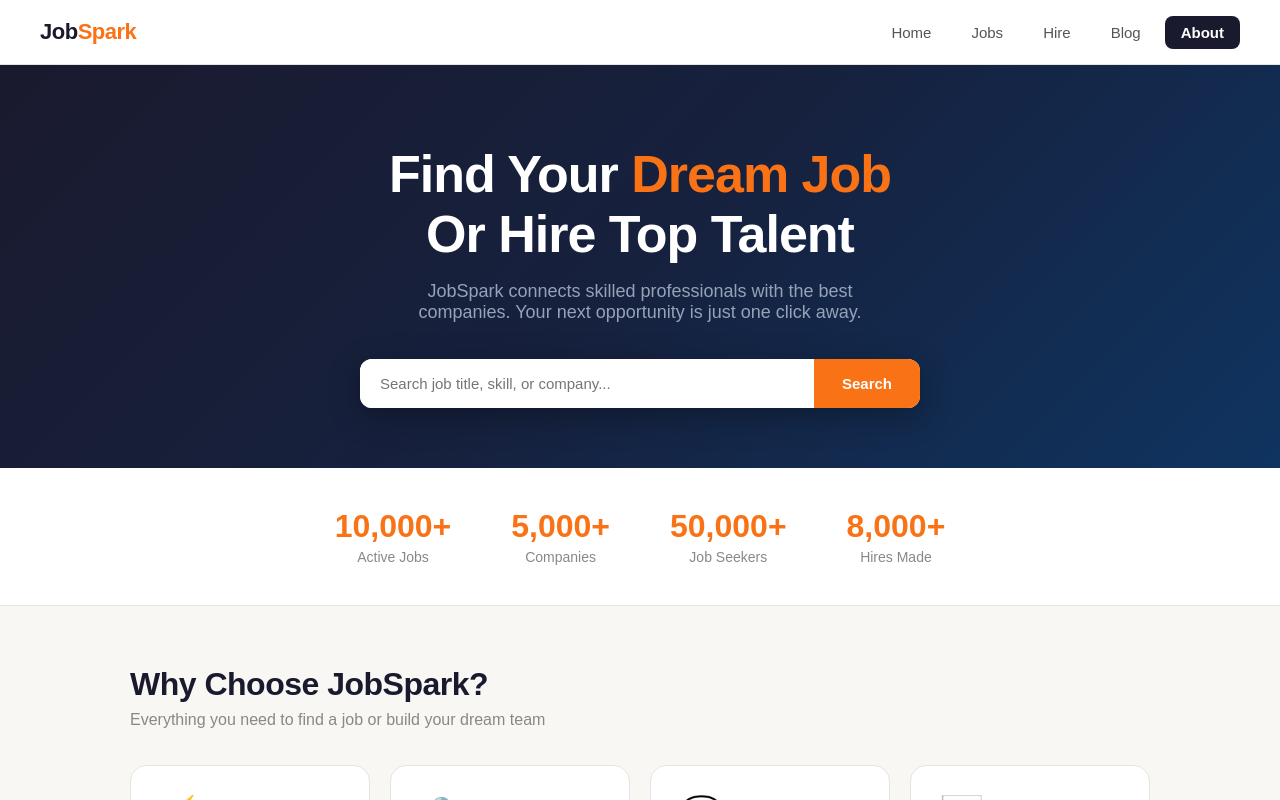
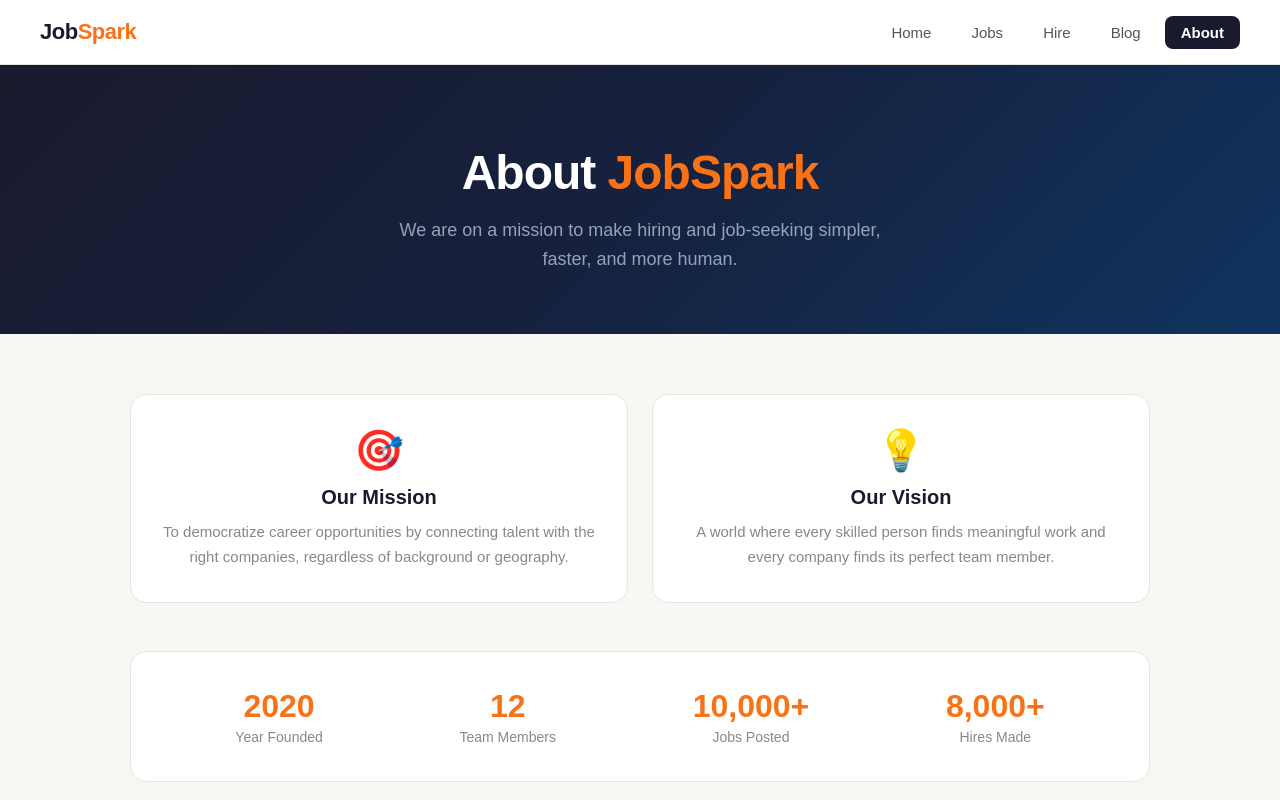
Before and after one commit to omsamurai/vacancy, a React (Create React App) app in the folder frontend/: page / in a window 1280 px wide. Both pictures are taken after a click on the button "About". Shown: the top 800 px of the page. Built offline with nearby package versions, Linux system fonts and the light colour scheme.

Commit message:
feat: added About page

```diff
--- a/frontend/src/App.js
+++ b/frontend/src/App.js
@@ -4,17 +4,19 @@ import Home from "./pages/Home";
 import Jobs from "./pages/Jobs";
 import Hire from "./pages/Hire";
 import Blog from "./pages/Blog";
+import About from "./pages/About";
 
 function App() {
   const [page, setPage] = useState("Home");
 
   function renderPage() {
     switch (page) {
-      case "Home": return <Home setPage={setPage} />;
-      case "Jobs": return <Jobs />;
-      case "Hire": return <Hire />;
-      case "Blog": return <Blog />;
-      default:     return <Home setPage={setPage} />;
+      case "Home":  return <Home setPage={setPage} />;
+      case "Jobs":  return <Jobs />;
+      case "Hire":  return <Hire />;
+      case "Blog":  return <Blog />;
+      case "About": return <About />;
+      default:      return <Home setPage={setPage} />;
     }
   }
 
--- /dev/null
+++ b/frontend/src/pages/About.js
@@ -0,0 +1,319 @@
+function About() {
+
+  const team = [
+    { name: "Ananya Iyer",  role: "CEO & Founder",    emoji: "👩‍💼", color: "#fef3c7" },
+    { name: "Rohit Kumar",  role: "CTO",               emoji: "👨‍💻", color: "#dbeafe" },
+    { name: "Meera Singh",  role: "Head of Design",    emoji: "👩‍🎨", color: "#fce7f3" },
+    { name: "Dev Patel",    role: "Head of Growth",    emoji: "🧑‍💼", color: "#dcfce7" },
+  ];
+
+  const values = [
+    { icon: "🤝", title: "Trust",     desc: "We build honest relationships between candidates and employers." },
+    { icon: "⚡", title: "Speed",     desc: "We value your time and make the hiring process fast." },
+    { icon: "🌍", title: "Inclusion", desc: "We believe great talent comes from everywhere." },
+  ];
+
+  const stats = [
+    ["2020",     "Year Founded"],
+    ["12",       "Team Members"],
+    ["10,000+",  "Jobs Posted"],
+    ["8,000+",   "Hires Made"],
+  ];
+
+  return (
+    <div>
+
+      {/* ── HERO SECTION ── */}
+      <div style={styles.hero}>
+        <h1 style={styles.heroTitle}>
+          About <span style={styles.orange}>JobSpark</span>
+        </h1>
+        <p style={styles.heroSub}>
+          We are on a mission to make hiring and job-seeking
+          simpler, faster, and more human.
+        </p>
+      </div>
+
+      <div style={styles.section}>
+
+        {/* ── MISSION & VISION ── */}
+        <div style={styles.twoCol}>
+          <div style={styles.card}>
+            <div style={styles.cardIcon}>🎯</div>
+            <h3 style={styles.cardTitle}>Our Mission</h3>
+            <p style={styles.cardDesc}>
+              To democratize career opportunities by connecting talent
+              with the right companies, regardless of background or geography.
+            </p>
+          </div>
+          <div style={styles.card}>
+            <div style={styles.cardIcon}>💡</div>
+            <h3 style={styles.cardTitle}>Our Vision</h3>
+            <p style={styles.cardDesc}>
+              A world where every skilled person finds meaningful work
+              and every company finds its perfect team member.
+            </p>
+          </div>
+        </div>
+
+        {/* ── STATS ── */}
+        <div style={styles.statsRow}>
+          {stats.map(([num, label]) => (
+            <div key={label} style={styles.statItem}>
+              <div style={styles.statNum}>{num}</div>
+              <div style={styles.statLabel}>{label}</div>
+            </div>
+          ))}
+        </div>
+
+        {/* ── TEAM ── */}
+        <h2 style={styles.sectionTitle}>Meet the Team</h2>
+        <p style={styles.sectionSub}>The people behind JobSpark</p>
+
+        <div style={styles.teamGrid}>
+          {team.map(member => (
+            <div key={member.name} style={styles.teamCard}>
+              {/* Avatar circle with emoji */}
+              <div style={styles.avatar(member.color)}>
+                {member.emoji}
+              </div>
+              <div style={styles.memberName}>{member.name}</div>
+              <div style={styles.memberRole}>{member.role}</div>
+            </div>
+          ))}
+        </div>
+
+        {/* ── VALUES ── */}
+        <h2 style={{ ...styles.sectionTitle, marginTop: "56px" }}>
+          Our Values
+        </h2>
+        <p style={styles.sectionSub}>What we stand for every day</p>
+
+        <div style={styles.valuesGrid}>
+          {values.map(v => (
+            <div key={v.title} style={styles.valueCard}>
+              <div style={styles.valueIcon}>{v.icon}</div>
+              <h3 style={styles.valueTitle}>{v.title}</h3>
+              <p style={styles.valueDesc}>{v.desc}</p>
+            </div>
+          ))}
+        </div>
+
+        {/* ── CONTACT ── */}
+        <div style={styles.contactBox}>
+          <h3 style={styles.contactTitle}>Get in Touch</h3>
+          <p style={styles.contactSub}>
+            Have questions or want to partner with us?
+          </p>
+          <a href="mailto:hello@jobspark.com" style={styles.contactBtn}>
+            ✉️ hello@jobspark.com
+          </a>
+        </div>
+
+      </div>
+    </div>
+  );
+}
+
+// ─────────────────────────────────────────
+// STYLES
+// ─────────────────────────────────────────
+const styles = {
+  // Hero
+  hero: {
+    padding: "80px 40px 60px",
+    textAlign: "center",
+    background: "linear-gradient(135deg, #1a1a2e 0%, #16213e 50%, #0f3460 100%)",
+    color: "#ffffff",
+  },
+  heroTitle: {
+    fontSize: "48px",
+    fontWeight: 900,
+    marginBottom: "16px",
+    letterSpacing: "-1px",
+  },
+  orange: {
+    color: "#f97316",
+  },
+  heroSub: {
+    fontSize: "18px",
+    color: "#94a3b8",
+    maxWidth: "500px",
+    margin: "0 auto",
+    lineHeight: 1.6,
+  },
+
+  // Section wrapper
+  section: {
+    padding: "60px 40px",
+    maxWidth: "1100px",
+    margin: "0 auto",
+  },
+
+  // Mission / Vision
+  twoCol: {
+    display: "grid",
+    gridTemplateColumns: "1fr 1fr",
+    gap: "24px",
+    marginBottom: "48px",
+  },
+  card: {
+    background: "#ffffff",
+    borderRadius: "16px",
+    padding: "32px",
+    border: "1px solid #e8e4de",
+    textAlign: "center",
+  },
+  cardIcon: {
+    fontSize: "40px",
+    marginBottom: "12px",
+  },
+  cardTitle: {
+    fontWeight: 800,
+    fontSize: "20px",
+    marginBottom: "10px",
+    color: "#1a1a2e",
+  },
+  cardDesc: {
+    color: "#888888",
+    lineHeight: 1.7,
+    margin: 0,
+    fontSize: "15px",
+  },
+
+  // Stats
+  statsRow: {
+    display: "flex",
+    justifyContent: "space-around",
+    background: "#ffffff",
+    borderRadius: "16px",
+    padding: "36px",
+    border: "1px solid #e8e4de",
+    marginBottom: "56px",
+  },
+  statItem: {
+    textAlign: "center",
+  },
+  statNum: {
+    fontSize: "32px",
+    fontWeight: 900,
+    color: "#f97316",
+  },
+  statLabel: {
+    fontSize: "14px",
+    color: "#888888",
+    marginTop: "4px",
+  },
+
+  // Section headings
+  sectionTitle: {
+    fontSize: "28px",
+    fontWeight: 800,
+    marginBottom: "8px",
+    color: "#1a1a2e",
+    letterSpacing: "-0.5px",
+  },
+  sectionSub: {
+    color: "#888888",
+    marginBottom: "28px",
+    fontSize: "15px",
+  },
+
+  // Team
+  teamGrid: {
+    display: "grid",
+    gridTemplateColumns: "repeat(auto-fill, minmax(200px, 1fr))",
+    gap: "20px",
+    marginBottom: "16px",
+  },
+  teamCard: {
+    background: "#ffffff",
+    borderRadius: "16px",
+    padding: "28px 20px",
+    border: "1px solid #e8e4de",
+    textAlign: "center",
+  },
+  avatar: (color) => ({
+    width: "72px",
+    height: "72px",
+    borderRadius: "50%",
+    background: color,
+    margin: "0 auto 14px",
+    display: "flex",
+    alignItems: "center",
+    justifyContent: "center",
+    fontSize: "30px",
+  }),
+  memberName: {
+    fontWeight: 700,
+    fontSize: "16px",
+    color: "#1a1a2e",
+    marginBottom: "4px",
+  },
+  memberRole: {
+    color: "#888888",
+    fontSize: "13px",
+  },
+
+  // Values
+  valuesGrid: {
+    display: "grid",
+    gridTemplateColumns: "repeat(3, 1fr)",
+    gap: "20px",
+  },
+  valueCard: {
+    background: "#ffffff",
+    borderRadius: "16px",
+    padding: "28px",
+    border: "1px solid #e8e4de",
+    textAlign: "center",
+  },
+  valueIcon: {
+    fontSize: "32px",
+    marginBottom: "10px",
+  },
+  valueTitle: {
+    fontWeight: 700,
+    fontSize: "17px",
+    marginBottom: "8px",
+    color: "#1a1a2e",
+  },
+  valueDesc: {
+    color: "#888888",
+    fontSize: "13px",
+    lineHeight: 1.6,
+    margin: 0,
+  },
+
+  // Contact
+  contactBox: {
+    marginTop: "56px",
+    background: "linear-gradient(135deg, #1a1a2e, #0f3460)",
+    borderRadius: "20px",
+    padding: "48px",
+    textAlign: "center",
+    color: "#ffffff",
+  },
+  contactTitle: {
+    fontSize: "26px",
+    fontWeight: 800,
+    marginBottom: "10px",
+  },
+  contactSub: {
+    color: "#94a3b8",
+    marginBottom: "24px",
+    fontSize: "15px",
+  },
+  contactBtn: {
+    display: "inline-block",
+    padding: "14px 32px",
+    background: "#f97316",
+    color: "#ffffff",
+    borderRadius: "10px",
+    fontWeight: 700,
+    fontSize: "15px",
+    textDecoration: "none",
+  },
+};
+
+export default About;
```
